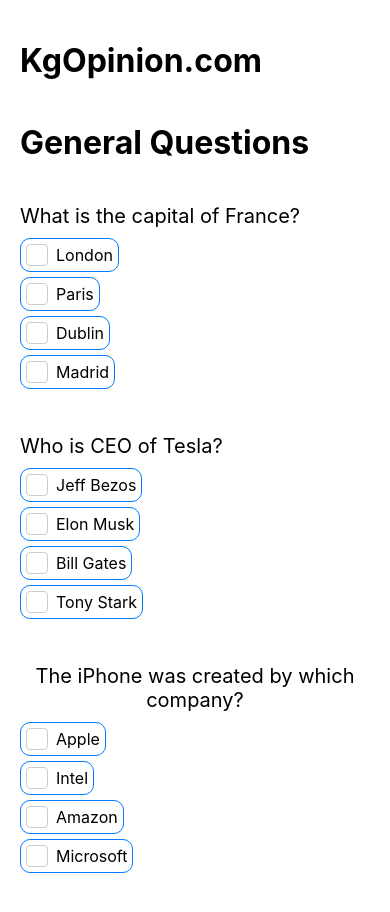
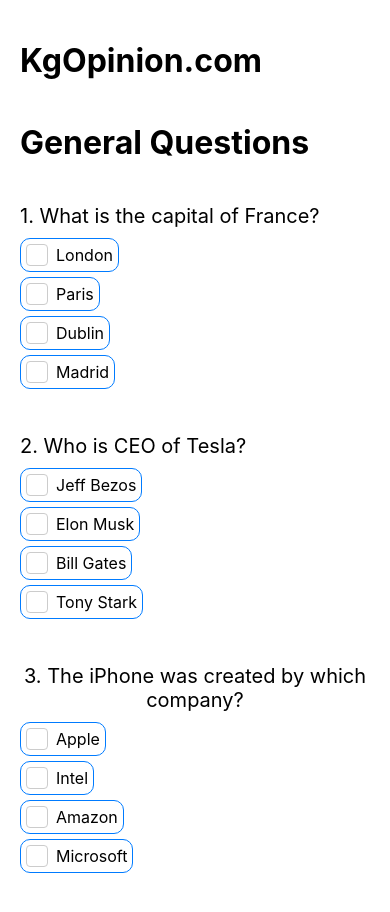
Before and after one commit to Kratosgado/react-ui, a React (Create React App) app: page / in a window 390 px wide. Shown: the top 912 px of the page. Built offline with nearby package versions, Linux system fonts and the light colour scheme.

Commit message:
make it responsive

```diff
--- a/src/App.tsx
+++ b/src/App.tsx
@@ -15,8 +15,8 @@
     <div className="App">
       <Header />
       <h1>General Questions</h1>
-      {questions.map((q, index) => (
-        <QuestionItem key={index} question={q.question} options={q.options} />
+      {questions.map(( question, index) => (
+        <QuestionItem key={index} number={index + 1} {...question} />
       ))}
     </div>
   );
--- a/src/components/OptionItem.tsx
+++ b/src/components/OptionItem.tsx
@@ -18,7 +18,7 @@
   };
 
   return (
-    <CheckboxContainer>
+    <CheckboxContainer isChecked={isChecked} isCorrect={isCorrect}>
       <HiddenCheckbox checked={isChecked} onChange={handleCheckboxChange} />
       <StyledCheckbox isChecked={isChecked} isCorrect />
       <CheckboxLabel>{text}</CheckboxLabel>
@@ -29,11 +29,12 @@
 const primaryColor = '#007bff';
 const secondarColor = '#0d6153'
 
-const CheckboxContainer = styled.div`
+const CheckboxContainer = styled.div<StyledCheckboxProps>`
   display: flex;
   align-items: center;
   max-width: fit-content;
-  background-color: #fff;
+  background-color: ${({ isChecked, isCorrect }) =>
+    isChecked ?( isCorrect ? 'green' : 'red') : '#fff'};
   margin: 5px 0;
   padding: 5px;
   border: 1px solid ${primaryColor};
--- a/src/components/QuestionItem.tsx
+++ b/src/components/QuestionItem.tsx
@@ -11,15 +11,16 @@
 
 export interface QuestionItemProps {
    question: string;
+   number?: number;
    options: Option[];
 }
 
-export const QuestionItem: React.FC<QuestionItemProps> = ({ question, options }) => {
+export const QuestionItem: React.FC<QuestionItemProps> = ({ number, question, options }) => {
    const [selectedOption, setSelectedOption] = useState<string | null>(null);
 
    return (
       <QuestionContainer>
-         <QuestionText>{question}</QuestionText>
+         <QuestionText>{number}. {question}</QuestionText>
          {options.map((option, index) => (
             <OptionItem
                key={index}
```
